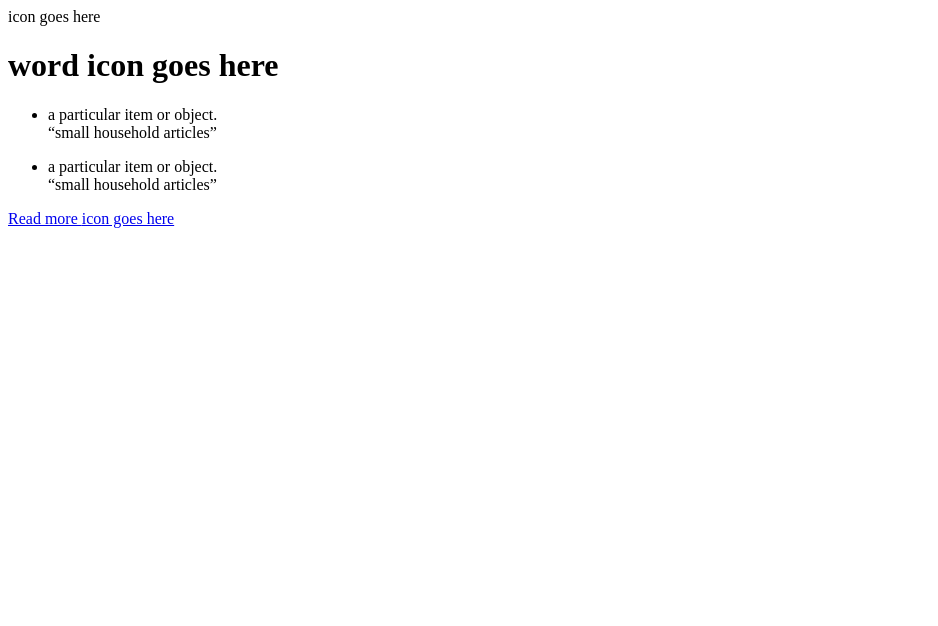
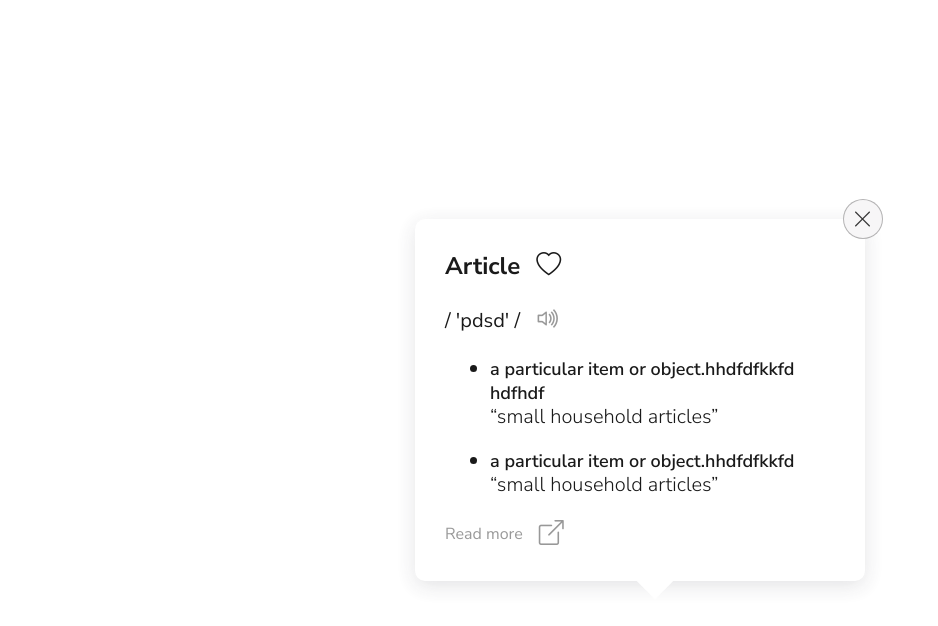
Before and after one commit to realtemmy/Gotcha, a plain HTML site: page index.html in a window 1280 px wide. Shown: the whole page, without its empty margins (0-938 px from the left). Drawn offline with nearby package versions, Linux system fonts and the light colour scheme.

Commit message:
completed ui markup and styling

```diff
--- /dev/null
+++ b/css/pop.css
@@ -0,0 +1,125 @@
+*,
+*::after,
+*::before {
+    padding: 0;
+    margin: 0;
+    box-sizing: border-box;
+}
+
+html {
+    font-family: 'Nunito Sans', sans-serif;
+    font-size: 10px;
+}
+body {
+    display: flex;
+    align-items: center;
+    justify-content: center;
+    height: 100vh;
+}
+
+i {
+    font-size: 2.5rem;
+    font-weight: 700;
+}
+
+a {
+    color: #1e1e1e;
+    opacity: .5;
+    text-decoration: none;
+}
+
+/*  ====================== POP STYLES ====================== */
+.pop {
+    position: relative;
+    background: #fff;
+    max-width:45rem;
+    width: fit-content;
+    height: fit-content;
+    border-radius: 1rem;
+    font-size: 2rem;
+    padding: 3rem;
+    display: flex;
+    flex-direction: column;
+    gap: 2rem;
+    backdrop-filter: blur(5px);
+    opacity: 0.9;
+    z-index: 999;
+    box-shadow: rgba(100, 100, 111, 0.2) 0px 5px 2rem 0px;
+}
+
+.pop__close {
+    background-color: #f6f5f6;
+    position: absolute;
+    text-align: center;
+    line-height: 4rem;
+    width: 40px;
+    height: 40px;
+    border-radius: 50%;
+    left: 95%;
+    top: -2rem;
+    border: 1px solid rgba(0, 0, 0, 0.3);
+}
+
+.pop__close i{
+    font-size: 2rem;
+    font-weight: 700;
+    color: #1e1e1e;
+}
+
+
+.pop__title {
+    font-size: 2.4rem;
+    font-weight: 700;
+    display: flex;
+    align-items: center;
+    gap: 1.6rem;
+}
+
+.pop__body {
+    margin-left: 4.5rem;
+}
+
+.pop__body article:not(:last-child) {
+    margin-bottom: 2rem;
+}
+
+.pop__prs {
+    display: flex;
+    align-items: center;
+    gap: 1.6rem;
+}
+
+.pop::before {
+    content: " ";
+    position: absolute;
+    top: 95%;
+    left: 50%;
+    background-color: #fff;
+    transform: rotate(45deg);
+    padding: 1.5rem;
+    /* z-index: -1000; */
+}
+
+.pop__bottom a{
+    /* background-color: red; */
+    width: fit-content;
+    height: fit-content;
+}
+
+
+/*  ====================== DESC STYLES ====================== */
+.desc__main {
+    line-height: 2.4rem;
+}
+
+.desc p {
+
+    font-size: 1.8rem;
+    font-weight: 600;
+    word-wrap: break-word;
+}
+
+.desc q{
+    font-weight: 300;
+    font-size: 2rem;
+}
--- a/index.html
+++ b/index.html
@@ -7,41 +7,75 @@
     <meta name="description" content="a simple extension to help you quickly lookup word meaning without distracting you from what you may be reading">
     <meta name="keywords" content="lookup, gotcha, meanings">
     <meta name="author" content="bright, temi, akin, judge, by3bros">
+
+    <!-- ====================== GOOGLE FONT LINK  ====================== -->
+    <link rel="preconnect" href="https://fonts.googleapis.com">
+    <link rel="preconnect" href="https://fonts.gstatic.com" crossorigin>
+    <link href="https://fonts.googleapis.com/css2?family=Nunito+Sans:wght@300;400;600;700&display=swap" rel="stylesheet">
+
+    <!-- ====================== BOOTSTRAP ICONS LINK  ====================== -->
+    <link rel="stylesheet" href="https://cdn.jsdelivr.net/npm/bootstrap-icons@1.9.1/font/bootstrap-icons.css">
+
+    <!-- ====================== CSS LINK  ====================== -->
+    <link rel="stylesheet" href="./css/pop.css">
     <title>gotcha</title>
 </head>
 <body>
     <div class="pop">
         <span class="pop__close" title="button">
-            icon goes here
+            <i class="bi bi-x-lg"></i>
         </span>
 
         <h1 class="pop__title">
-            word
-            <span class="pop__icon">
-                icon goes here
+            Article
+            <span class="pop__icon pop__icon--disabled" style="cursor: pointer;">
+                <i class="bi bi-heart"></i>
             </span>
         </h1>
 
+        <section class="pop__prs">
+            <div class="col">
+                <span class="first-slah">/</span>
+                <span class="pr">'pdsd'</span>
+                <span class="last-slash">/</span>
+            </div>
+
+
+            <a href="#" class="play-pron">
+                <i class="bi bi-volume-up"></i>
+            </a>
+        </section>
+
         <section class="pop__body">
+
+
             <article class="desc">
                 <ul class="desc__main">
-                    <li>a particular item or object.</li>
+                    <li>
+                        <p>a particular item or object.hhdfdfkkfd hdfhdf</p>
+                    </li>
                     <q class="desc__example">small household articles</q>
                 </ul>
             </article>
 
+
             <article class="desc">
                 <ul class="desc__main">
-                    <li>a particular item or object.</li>
+                    <li>
+                        <p>a particular item or object.hhdfdfkkfd</p>
+                    </li>
                     <q class="desc__example">small household articles</q>
                 </ul>
             </article>
+
+
         </section>
 
         <section class="pop__bottom">
-            <a href="#" id="redirect">Read more
+            <a href="#" id="redirect" style="display: flex; align-items:center; gap: 1.6rem; font-size: 1.6rem;">
+                <span>Read more</span>
                 <span class="redirect__icon">
-                    icon goes here
+                    <i class="bi bi-box-arrow-up-right"></i>
                 </span>
             </a>
         </section>
```
